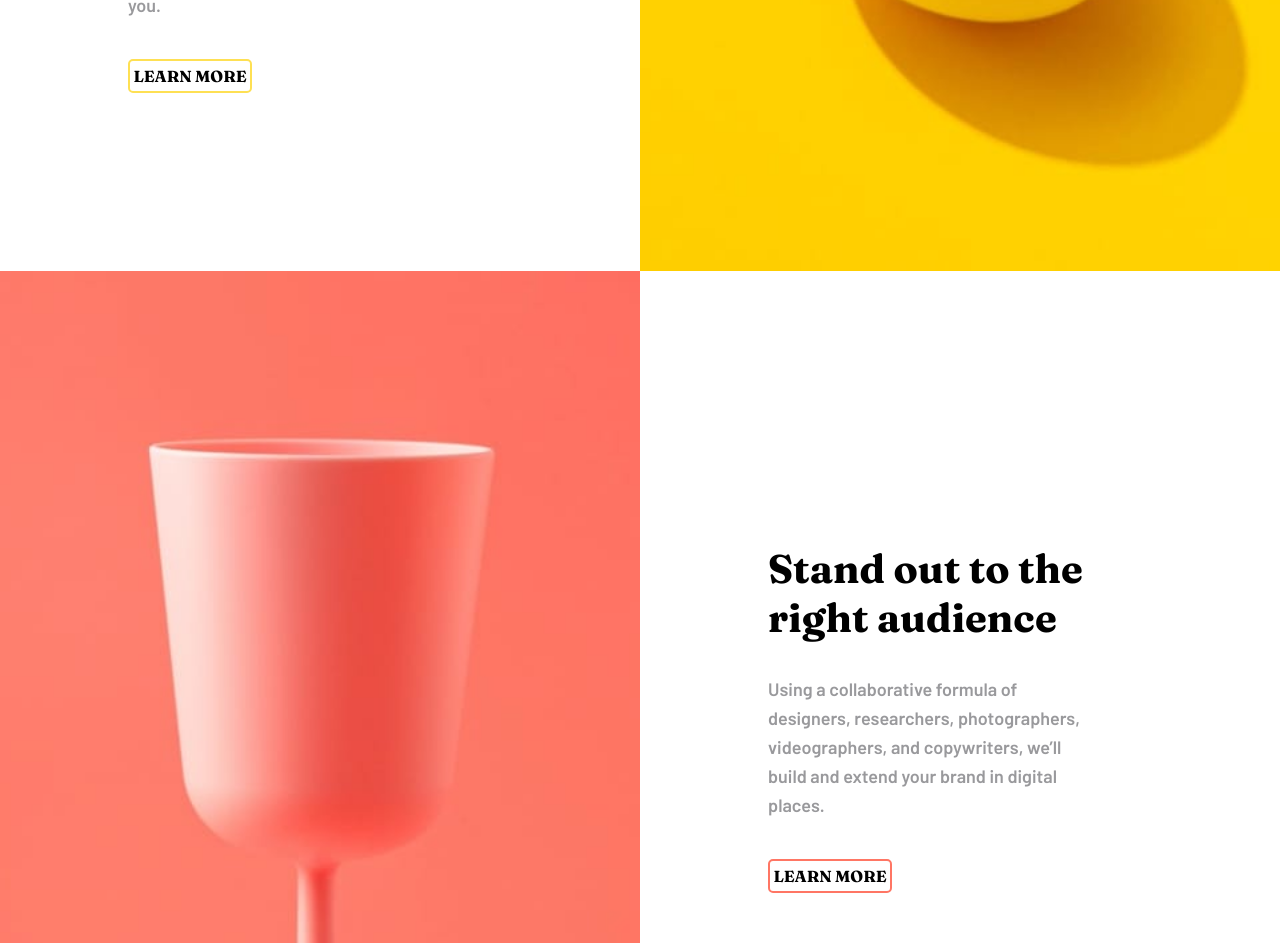
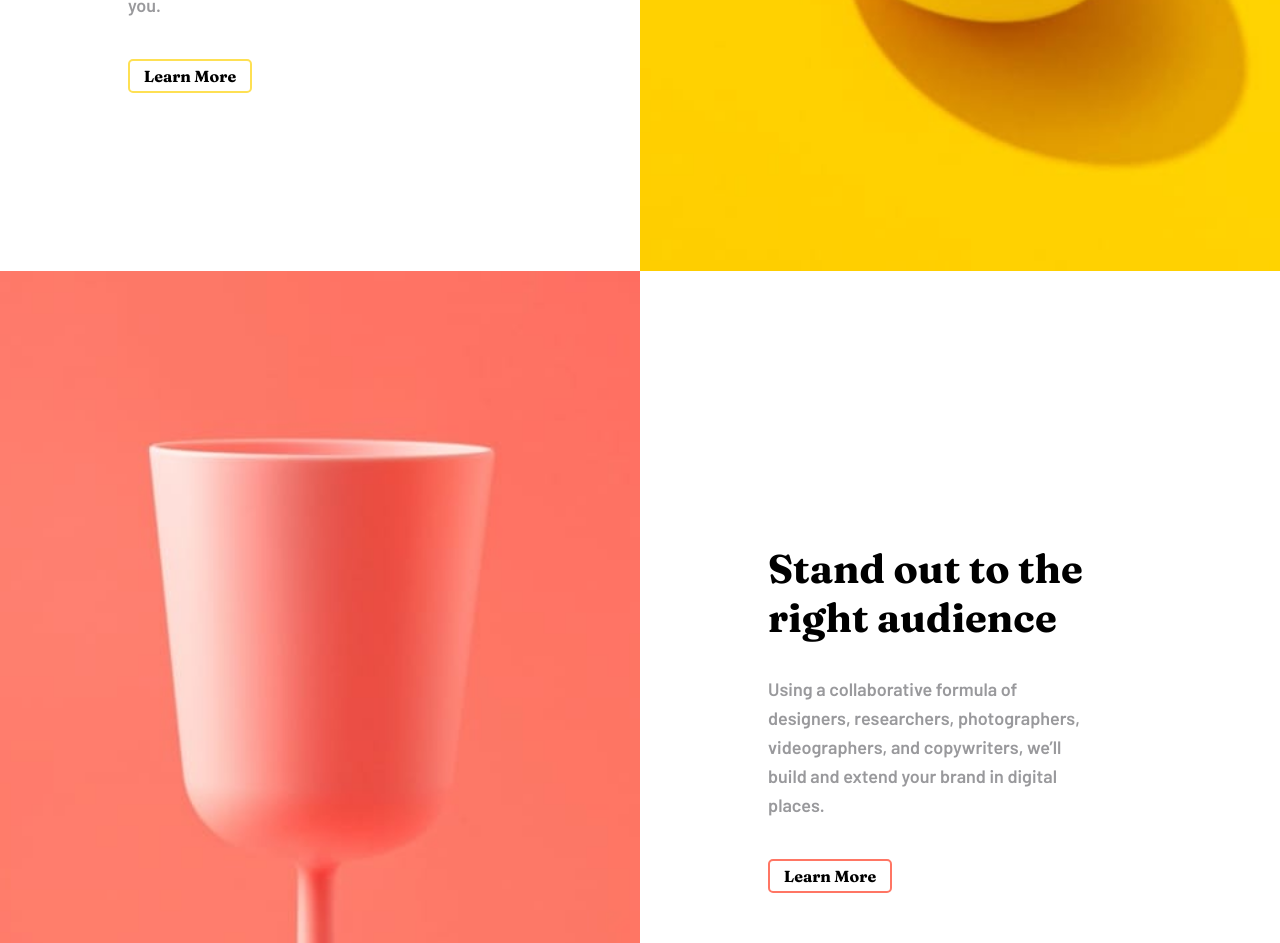
Before and after one commit to kacioussama0/sunside.io, a plain HTML site: page index.html in a window 1280 px wide. Shown: the part 1489-2432 px from the top of the page. Drawn offline with Linux system fonts and the light colour scheme.

Commit message:
Update index.html

```diff
--- a/index.html
+++ b/index.html
@@ -330,7 +330,7 @@
           <h1>Transform your brand</h1>
           <p>We are a full-service creative agency specializing in helping brands grow fast.
             Engage your clients through compelling visuals that do most of the marketing for you.</p>
-            <span class="more">LEARN MORE</span>
+            <span class="more">Learn More</span>
           </span>
 
 
@@ -342,7 +342,7 @@
         <span class="container">
           <h1>  Stand out to the right audience          </h1>
           <p>Using a collaborative formula of designers, researchers, photographers, videographers, and copywriters, we’ll build and extend your brand in digital places. </p>
-            <span class="more-two">LEARN MORE</span>
+            <span class="more-two">Learn More</span>
           </span>
       </div>
       <div class="five">
```
